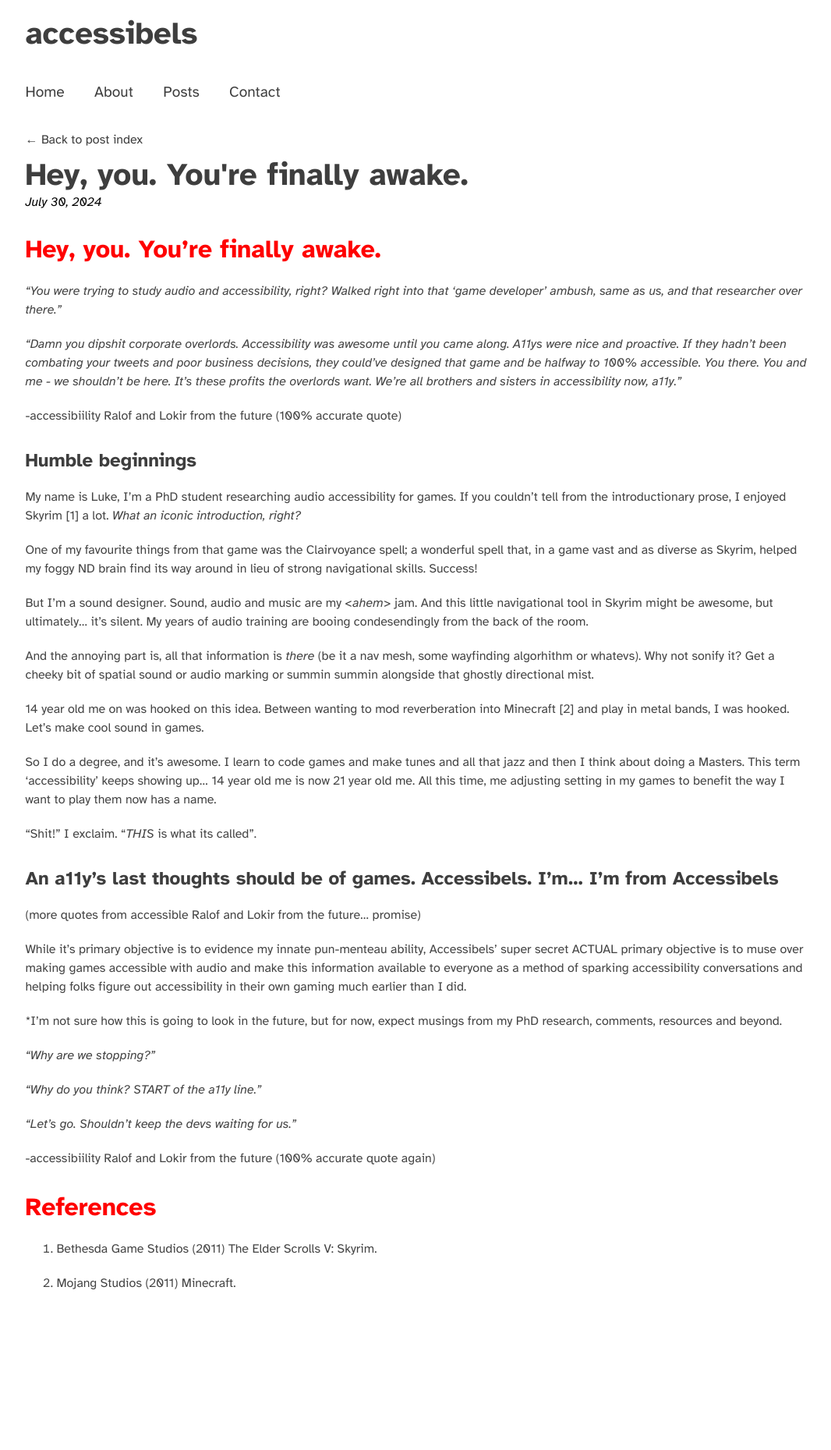
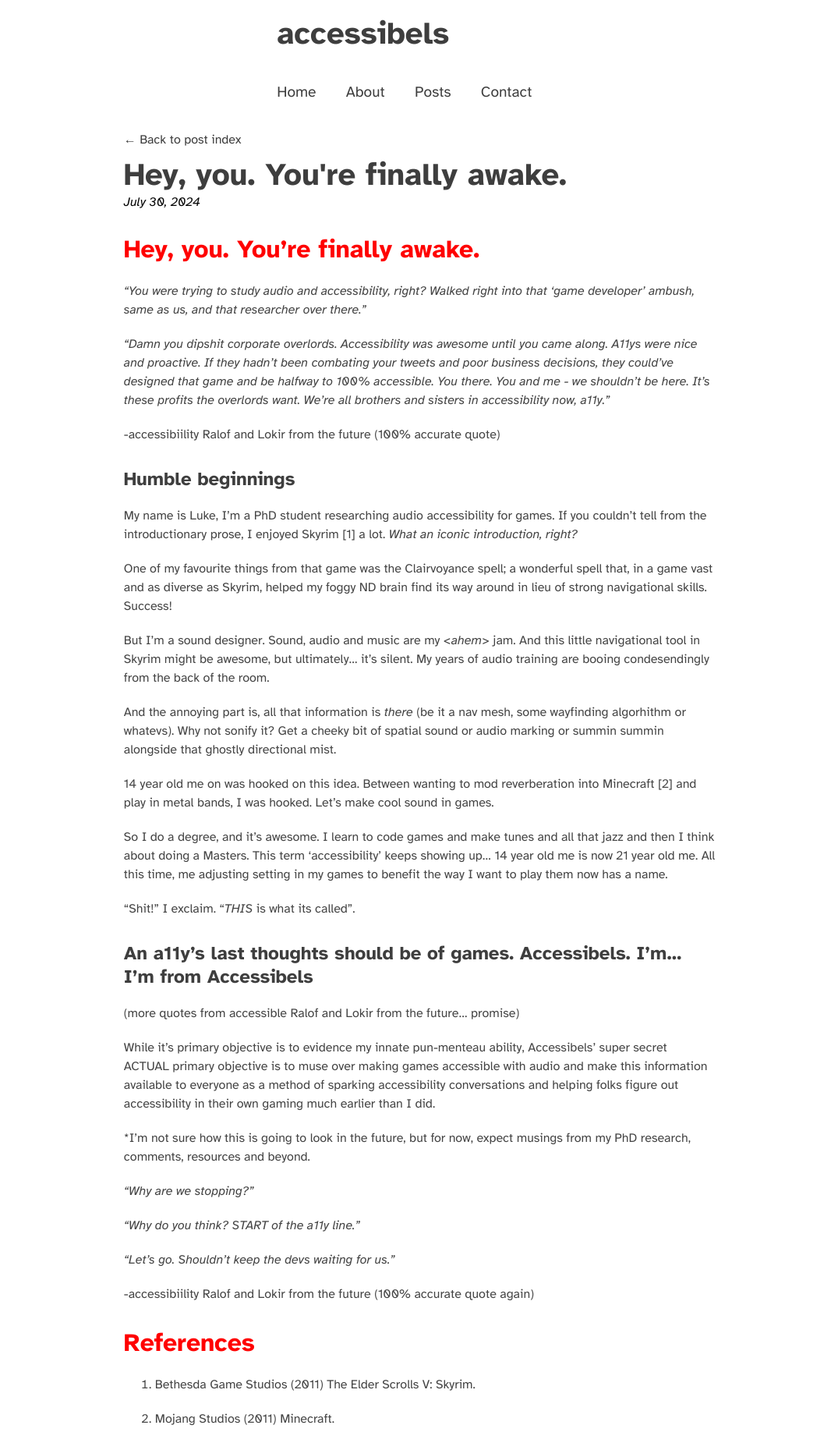
Before and after one commit to Accessibels/accessibels.github.io, a Jekyll site: the page built from _posts/2024-07-30-hey-you-youre-finally-awake.markdown, in a window 1280 px wide. Shown: the whole page at 78% size, without its empty margins (102-1168 px from the left). Built offline with Jekyll 4.4.1, drawn with Linux system fonts in a browser that asks for light colours; before the commit the page ends 1685 px from its top, so only the background shows below that.

Commit message:
page content edit

```diff
--- a/_layouts/home.html
+++ b/_layouts/home.html
@@ -17,7 +17,7 @@
 
       <h1>Latest Posts</h1>
 
-      {% for post in site.posts limit:1 %}
+      {% for post in site.posts limit:3 %}
       <h2>
         <a href="{{post.url}}" title="Read {{post.title}}">{{post.title}}</a>
       </h2>
--- a/assets/stylesheets/main.scss
+++ b/assets/stylesheets/main.scss
@@ -81,8 +81,10 @@
   display: flex;
   flex-direction: column;
   justify-content: center;
+  align-items: center;
+  align-content: center;
   margin: auto;
-  width: 80%;
+  width: 60%;
   //max-width: 600px;
   // border: 1px solid;
 }
```
Lines whose indentation alone changed are shown as unchanged.
